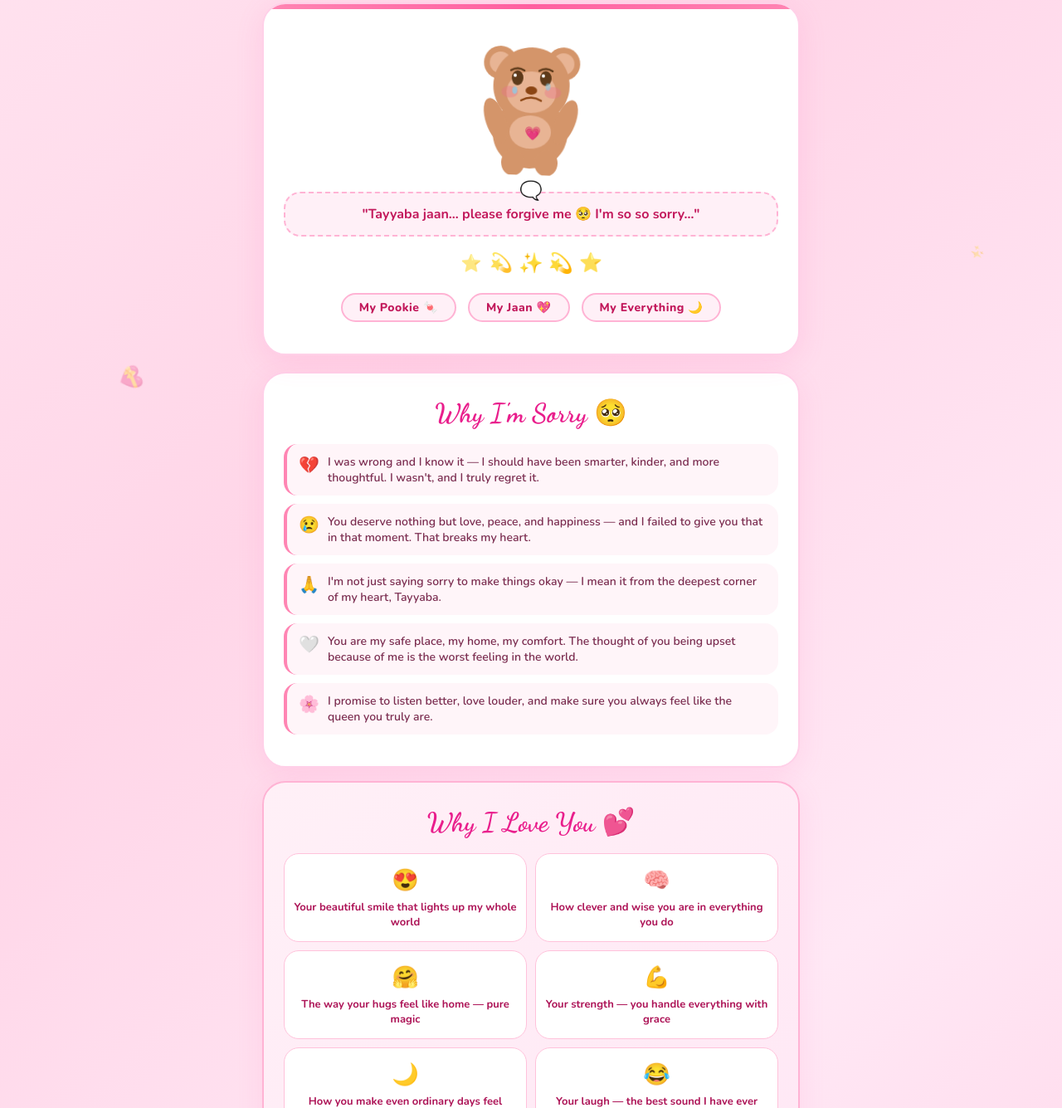
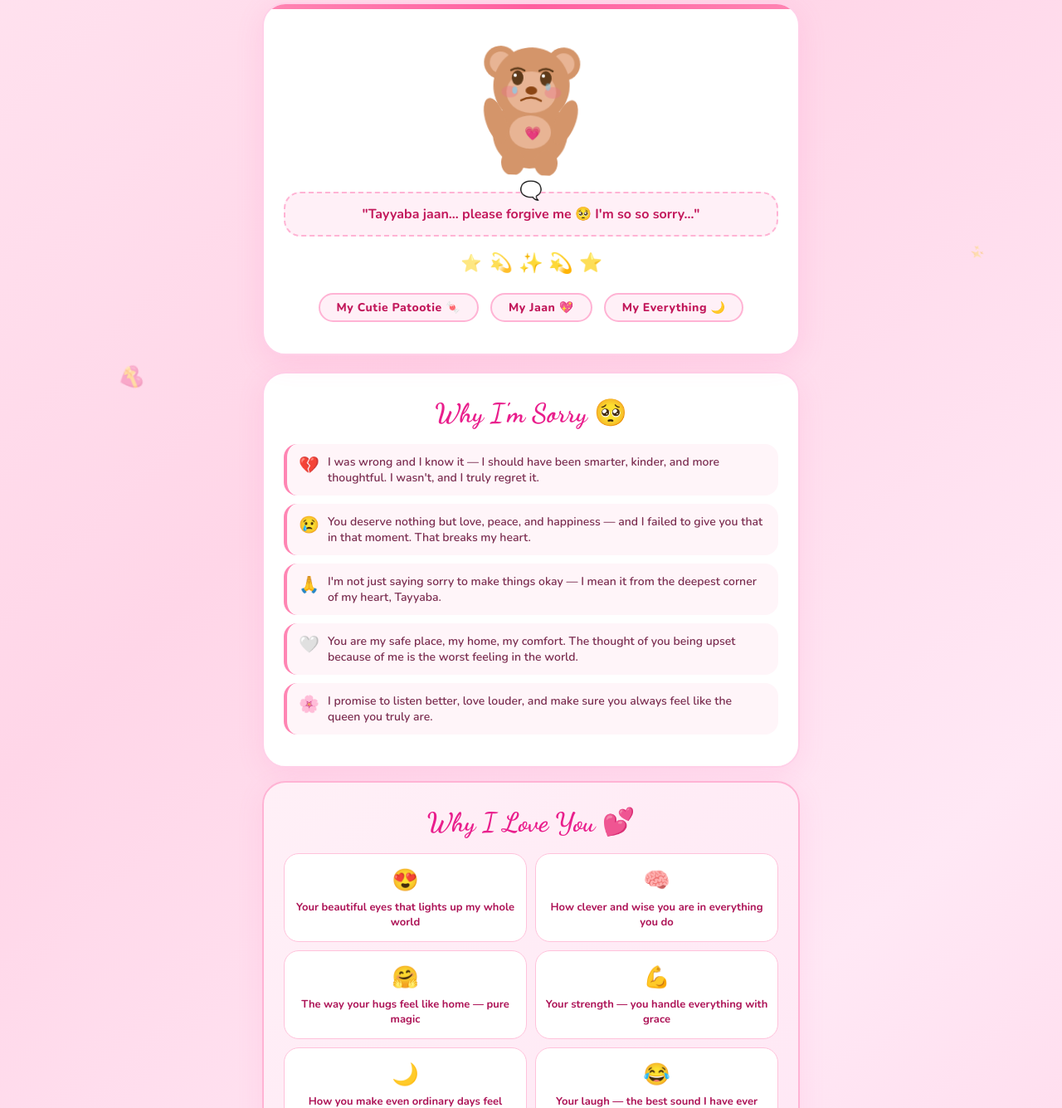
Before and after one commit to Drunknnasty/SorryJaan, a plain HTML site: page index.html in a window 1280 px wide. Shown: the part 260-1595 px from the top of the page at 83% size. Drawn offline with nearby package versions, Linux system fonts and the light colour scheme.

Commit message:
Update love messages in index.html

```diff
--- a/index.html
+++ b/index.html
@@ -583,7 +583,7 @@
     </div>
 
     <div style="margin-top: 10px; display: flex; flex-wrap: wrap; justify-content: center; gap: 6px;">
-      <span class="pookie-tag">My Pookie 🍬</span>
+      <span class="pookie-tag">My Cutie Patootie 🍬</span>
       <span class="pookie-tag">My Jaan 💖</span>
       <span class="pookie-tag">My Everything 🌙</span>
     </div>
@@ -605,7 +605,7 @@
   <div class="love-card">
     <div class="section-title">Why I Love You 💕</div>
     <div class="love-grid">
-      <div class="love-item"><span class="love-icon">😍</span>Your beautiful smile that lights up my whole world</div>
+      <div class="love-item"><span class="love-icon">😍</span>Your beautiful eyes that lights up my whole world</div>
       <div class="love-item"><span class="love-icon">🧠</span>How clever and wise you are in everything you do</div>
       <div class="love-item"><span class="love-icon">🤗</span>The way your hugs feel like home — pure magic</div>
       <div class="love-item"><span class="love-icon">💪</span>Your strength — you handle everything with grace</div>
```
